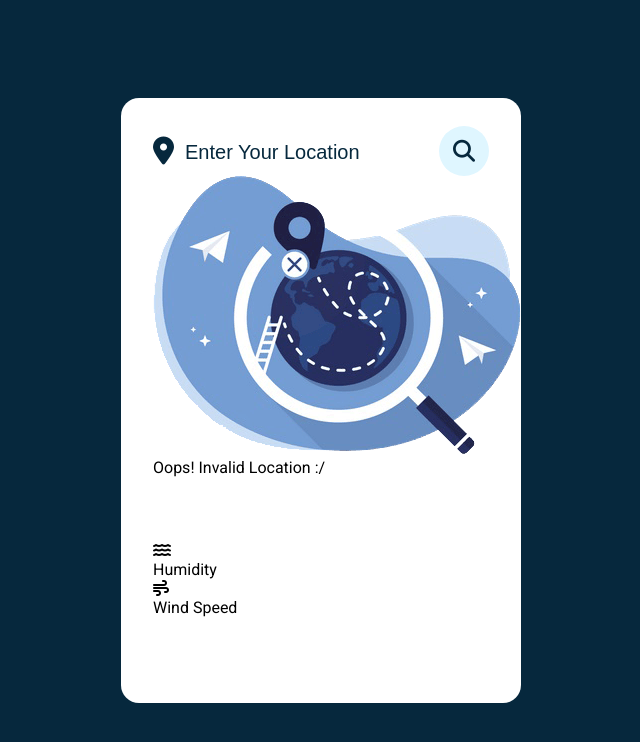
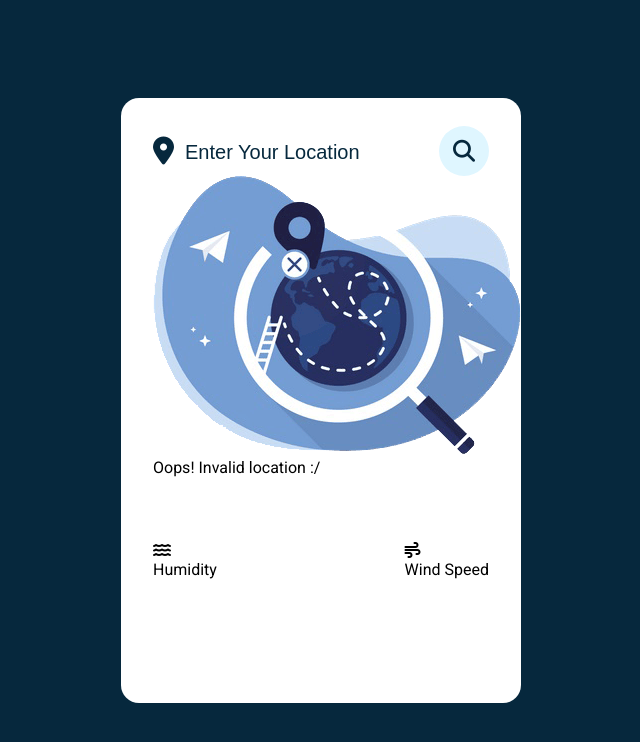
Before and after one commit to veilchrome/weather-app-js-api, a plain HTML site: page index.html in a window 1280 px wide. Shown: the whole page, without its empty margins (319-959 px from the left). Drawn offline with Linux system fonts and the light colour scheme.

Commit message:
Update source code fix

```diff
--- a/index.html
+++ b/index.html
@@ -6,9 +6,9 @@
     <meta name="viewport" content="width=device-width, initial-scale=1.0" />
     <link href="https://fonts.googleapis.com/css2?family=Poppins:wght@300;400;500;600;700;800;900&family=Roboto:wght@300;400;500;700;900&display=swap" rel="stylesheet" />
     <link rel="stylesheet" href="style.css" />
+    <title>Day #10 - Weather App | AsmrProg</title>
+  </head>
 
-    <title>Weather App | Emet</title>
-  </head>
   <body>
     <div class="container">
       <div class="search-box">
@@ -19,7 +19,7 @@
 
       <div class="not-found">
         <img src="images/404.png" />
-        <p>Oops! Invalid Location :/</p>
+        <p>Oops! Invalid location :/</p>
       </div>
 
       <div class="weather-box">
@@ -36,10 +36,7 @@
             <p>Humidity</p>
           </div>
         </div>
-      </div>
-
-      <div class="wind">
-        <div class="humidity">
+        <div class="wind">
           <i class="fa-solid fa-wind"></i>
           <div class="text">
             <span></span>
@@ -48,6 +45,7 @@
         </div>
       </div>
     </div>
+
     <script src="https://kit.fontawesome.com/7c8801c017.js" crossorigin="anonymous"></script>
     <script src="index.js"></script>
   </body>
```
